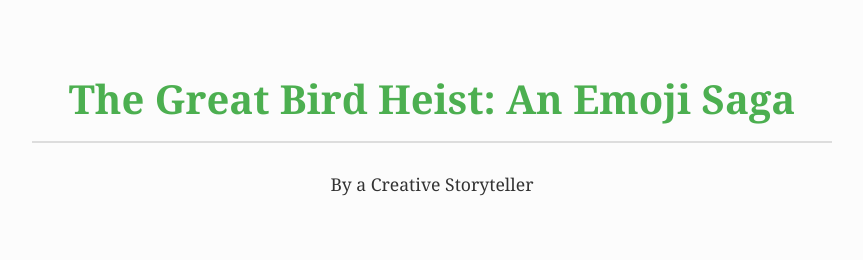
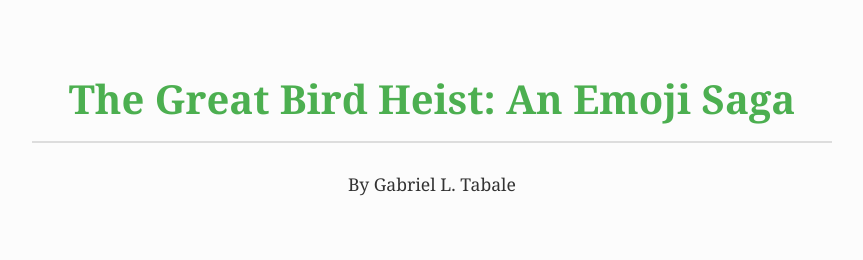
Before and after one commit to gab693/Testing, a plain HTML site: page index.html in a window 1280 px wide. Shown: the top 260 px of the page, without its empty margins (208-1071 px from the left). Drawn offline with Linux system fonts and the light colour scheme.

Commit message:
Update index.html

```diff
--- a/index.html
+++ b/index.html
@@ -75,7 +75,7 @@
 
     <header>
         <h1>The Great Bird Heist: An Emoji Saga</h1>
-        <p>By a Creative Storyteller</p>
+        <p>By Gabriel L. Tabale</p>
     </header>
 
     <hr>
```
